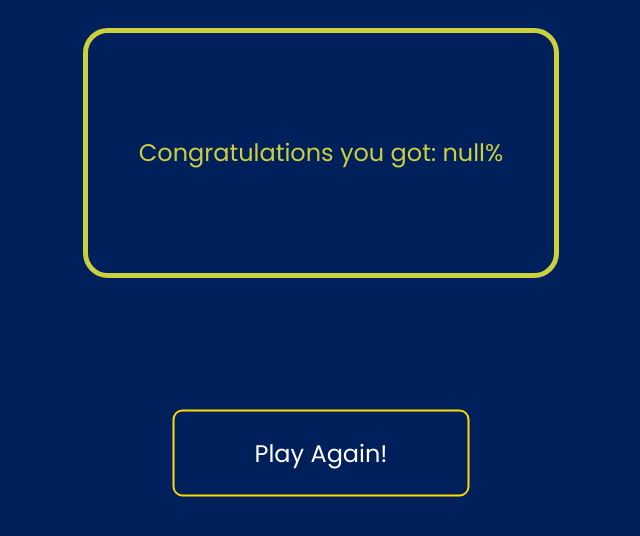
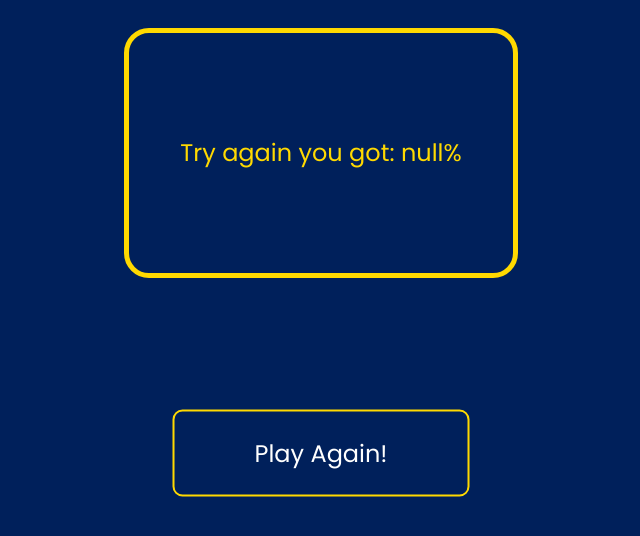
Before and after one commit to fquinn454/quiz-game, a plain HTML site: page results.html in a window 1280 px wide. Shown: the part 118-654 px from the top of the page, without its empty margins (319-959 px from the left). Drawn offline with Linux system fonts and the light colour scheme.

Commit message:
Added try again for low score

```diff
--- a/resultsScript.js
+++ b/resultsScript.js
@@ -1,5 +1,10 @@
 function updateScore(){
-    document.getElementById("result").innerHTML = "Congratulations you got: "+ sessionStorage.getItem("percentageResult")+"%";
+    if(parseInt(sessionStorage.getItem("percentageResult") >= 40)){
+        document.getElementById("result").innerHTML = "Congratulations you got: "+ sessionStorage.getItem("percentageResult")+"%";
+    }
+    else{
+        document.getElementById("result").innerHTML = "Try again you got: "+ sessionStorage.getItem("percentageResult")+"%";
+    }
 }
 
 updateScore();
--- a/style.css
+++ b/style.css
@@ -145,8 +145,8 @@ input[type=submit]:hover {
 #result {
   justify-self: center;
   padding: 10% 5%;
-  color:rgba(248, 247, 56, 0.82);
-  border: rgba(248, 247, 56, 0.82) solid 5px;
+  color:#ffd900;
+  border: #ffd900 solid 5px;
   border-radius: 25px;
   font-size: 1.5rem;
 }
```
